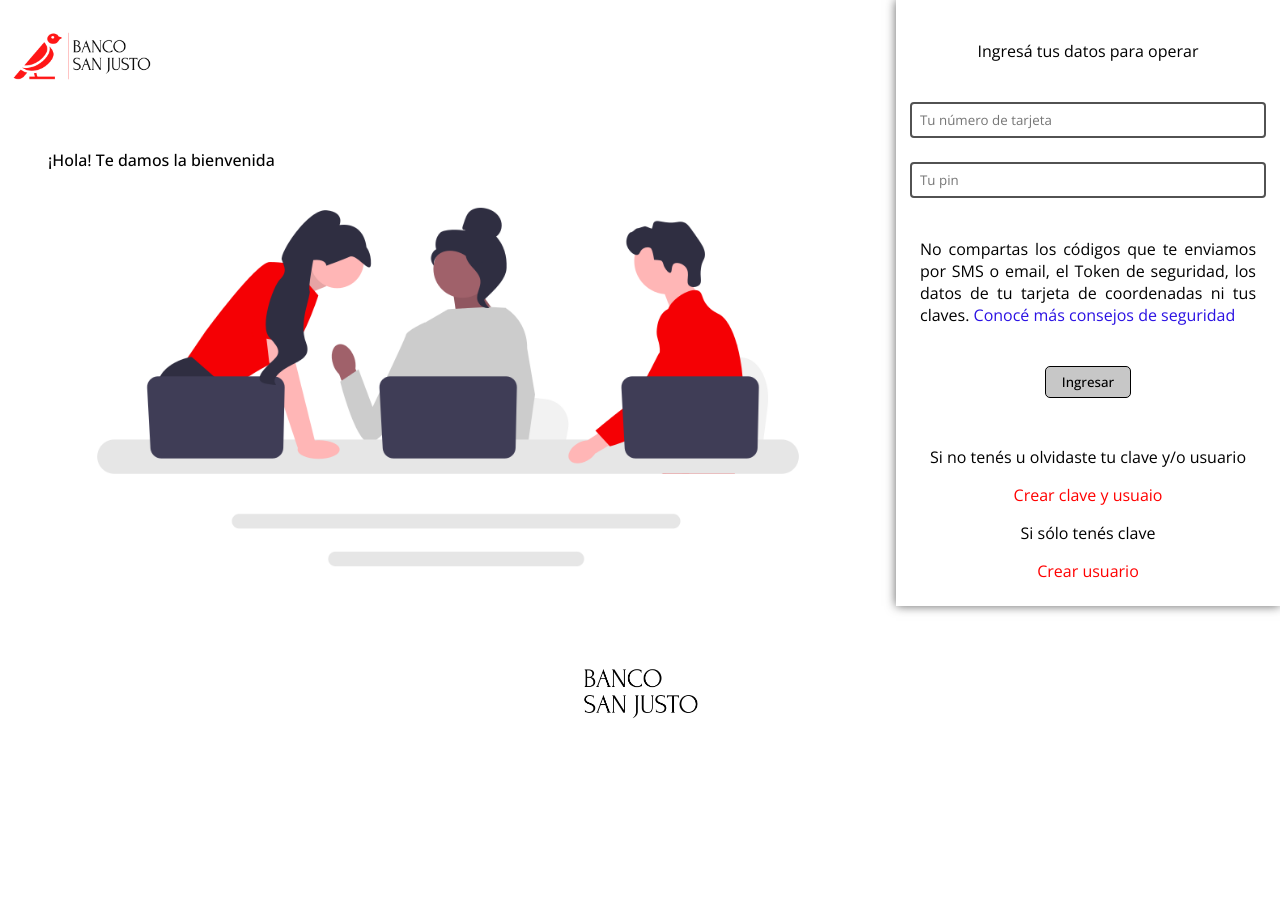
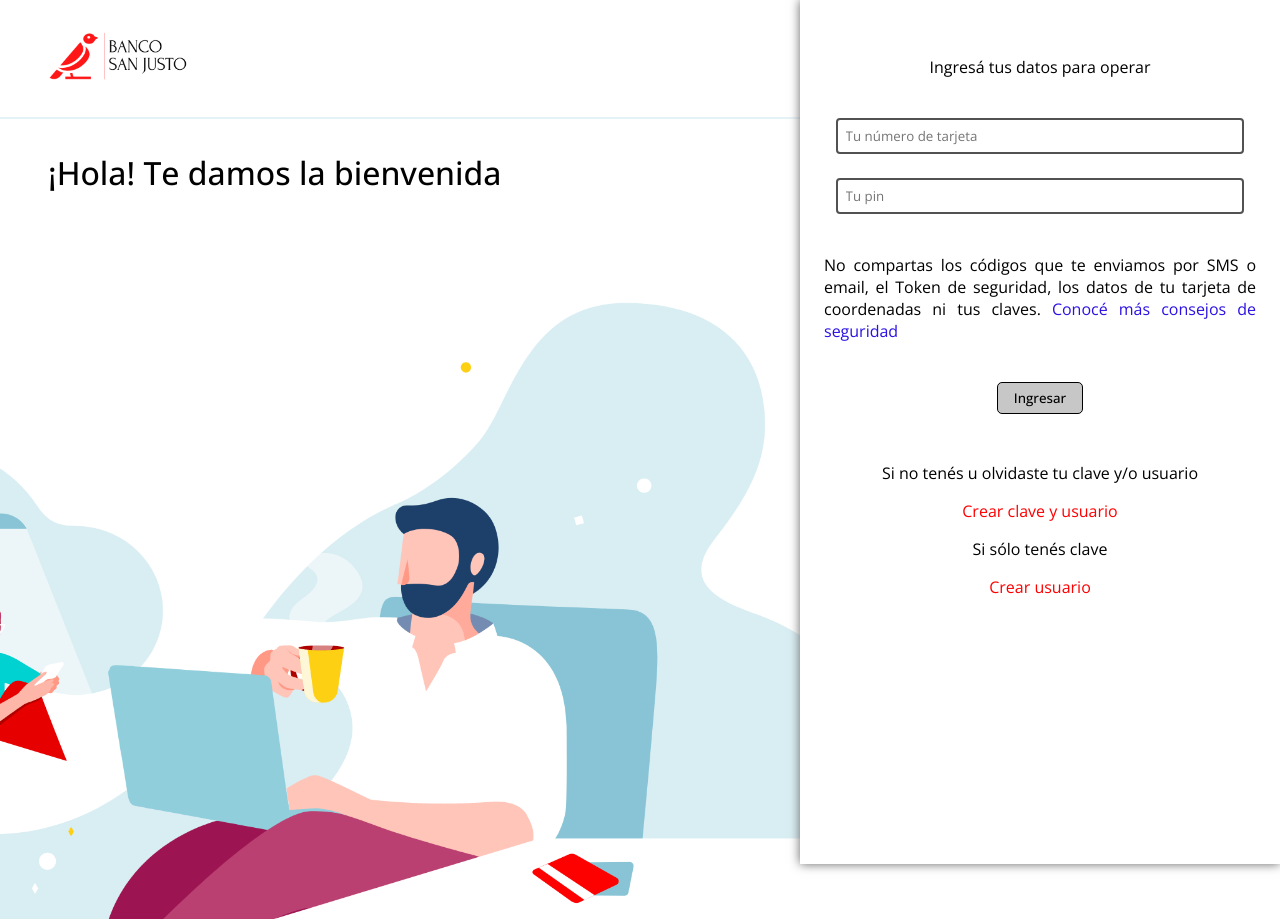
Before and after one commit to VieraJulian/Banco-SanJusto-Front-End, a React (Vite) app: page / in a window 1280 px wide. Before the commit the page ends 800 px from the top, so only its background shows below. Built offline with nearby package versions, Linux system fonts and the light colour scheme.

Commit message:
Css login casi terminado

```diff
--- a/public/css/login-desktop.css
+++ b/public/css/login-desktop.css
@@ -1,19 +1,14 @@
 @media (min-width: 64em) {
-    .div-body-login {
-        display: flex;
-        flex-direction: row;
+    .section-left-header {
+        margin: 0;
     }
 
-    .section-left-section picture {
-        display: flex;
-        width: 100%;
-        height: 27rem;
+    .section-left-header img {
+        margin-left: 2.25rem;
     }
 
-    .section-left-section picture img{
-        width: 100%;
-        height: 100%;
-        object-fit: cover;
+    .section-left-section p {
+        font-size: 2rem;
     }
 
     .section-left-section {
@@ -22,17 +17,25 @@
         align-items: start;
         flex-direction: column;
         width: 100%;
+        height: 100vh;
+        background-image: url("../../public/img/image-login.png");
+        background-size: cover;
+        background-position: bottom;
     }
 
     .section-left {
-        width: 70%;
-        height: 100%;
-        height: 100%;
+        display: flex;
+        flex-wrap: wrap;
     }
 
     .section-right {
-        width: 30%;
-        height: 100%;
+        width: auto;
+        background-color: white;
+        position: fixed;
+        top: 0;
+        right: 0;
+        bottom: 0;
+        margin: 0;
     }
 
     .section-left-section p {
@@ -40,8 +43,11 @@
     }
 
     .form-login {
+        background-color: white;
         margin: 0;
+        padding-top: 2.5rem;
         width: 100%;
         height: 100%;
+        justify-content: flex-start;
     }
 }
--- a/public/css/login-mobile.css
+++ b/public/css/login-mobile.css
@@ -1,14 +1,11 @@
-.div-body-login {
-    display: flex;
-    flex-wrap: wrap;
-}
-
 .section-left {
     width: 100%;
 }
 
 .section-left-header {
     width: 100%;
+    border-bottom: 2px solid rgba(216, 237, 242, 0.644);
+    margin-bottom: 2rem;
 }
 
 .section-left-picture {
@@ -24,34 +21,27 @@
 .section-left-section {
     display: flex;
     justify-content: center;
-    align-items: center;
 }
 
 .section-left-section p {
     font-weight: 500;
-    margin: 0;
-}
-
-.section-left-section picture {
-    display: none;
 }
 
 .section-right {
-    width: 100%;
+    margin-bottom: 3rem;
 }
 
 .form-login {
     padding: 1.5rem;
     display: flex;
     flex-direction: column;
-    justify-content: center;
     align-items: center;
     box-shadow: 0px 0px 10px rgb(100, 100, 100);
     margin-top: 2rem;
 }
 
 .form-login input {
-    width: 100%;
+    width: 90%;
     border: 2px solid #525252;
     margin-top: 1.5rem;
     border-radius: 4px;
@@ -90,22 +80,6 @@
     text-decoration: none;
 }
 
-footer {
-    width: 100%;
-    text-align: center;
-}
-
-footer picture {
-    width: 100%;
-}
-
-footer img {
-    margin-top: 1.5rem;
-    width: 8rem;
-    object-fit: cover;
-    height: 8rem;
-}
-
 @media screen and (min-width: 31.25em) {
     .form-login input {
         max-width: 31.25em;
--- a/src/pages/Login.jsx
+++ b/src/pages/Login.jsx
@@ -13,9 +13,6 @@ function Login() {
                 </header>
                 <section className="section-left-section">
                     <p>¡Hola! Te damos la bienvenida</p>
-                    <picture>
-                        <img src="/public/img/img-login.png" alt="" />
-                    </picture>
                 </section>
             </section>
             <section className="section-right">
@@ -26,16 +23,11 @@ function Login() {
                     <p className="text-1">No compartas los códigos que te enviamos por SMS o email, el Token de seguridad, los datos de tu tarjeta de coordenadas ni tus claves. <a href="#">Conocé más consejos de seguridad</a></p>
                     <button type="submit" className="form-login-button">Ingresar</button>
                     <p className="text-bottom">Si no tenés u olvidaste tu clave y/o usuario</p>
-                    <a className="text-a-buttom" href="#">Crear clave y usuaio</a>
+                    <a className="text-a-buttom" href="#">Crear clave y usuario</a>
                     <p className="text-bottom">Si sólo tenés clave</p>
-                    <a className="text-a-buttom"href="#">Crear usuario</a>
+                    <a className="text-a-buttom" href="#">Crear usuario</a>
                 </form>
             </section>
-            <footer>
-                <picture>
-                    <img src="/public/img/Logo-Banco-Letra.png" alt="" />
-                </picture>
-            </footer>
         </div>
     )
 }
```
Also changed, not shown: public/img/image-login.png (added).
